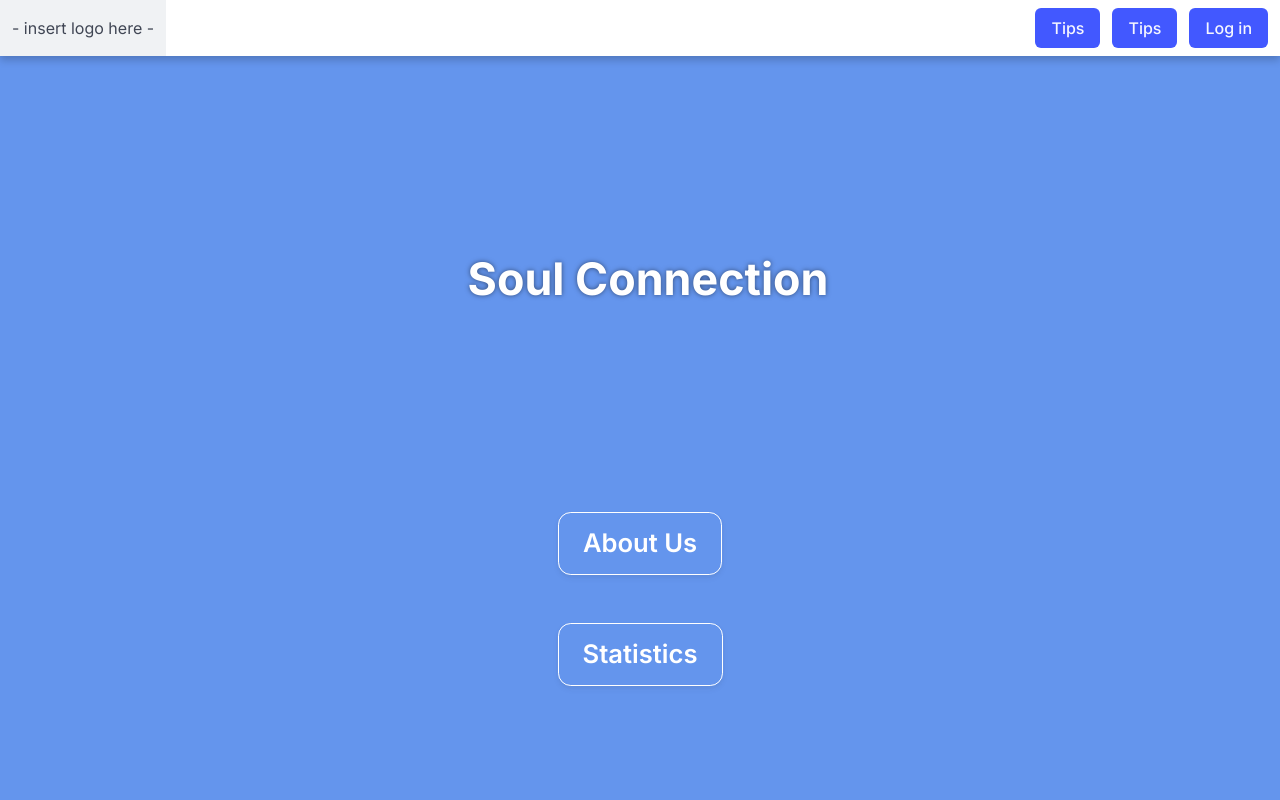
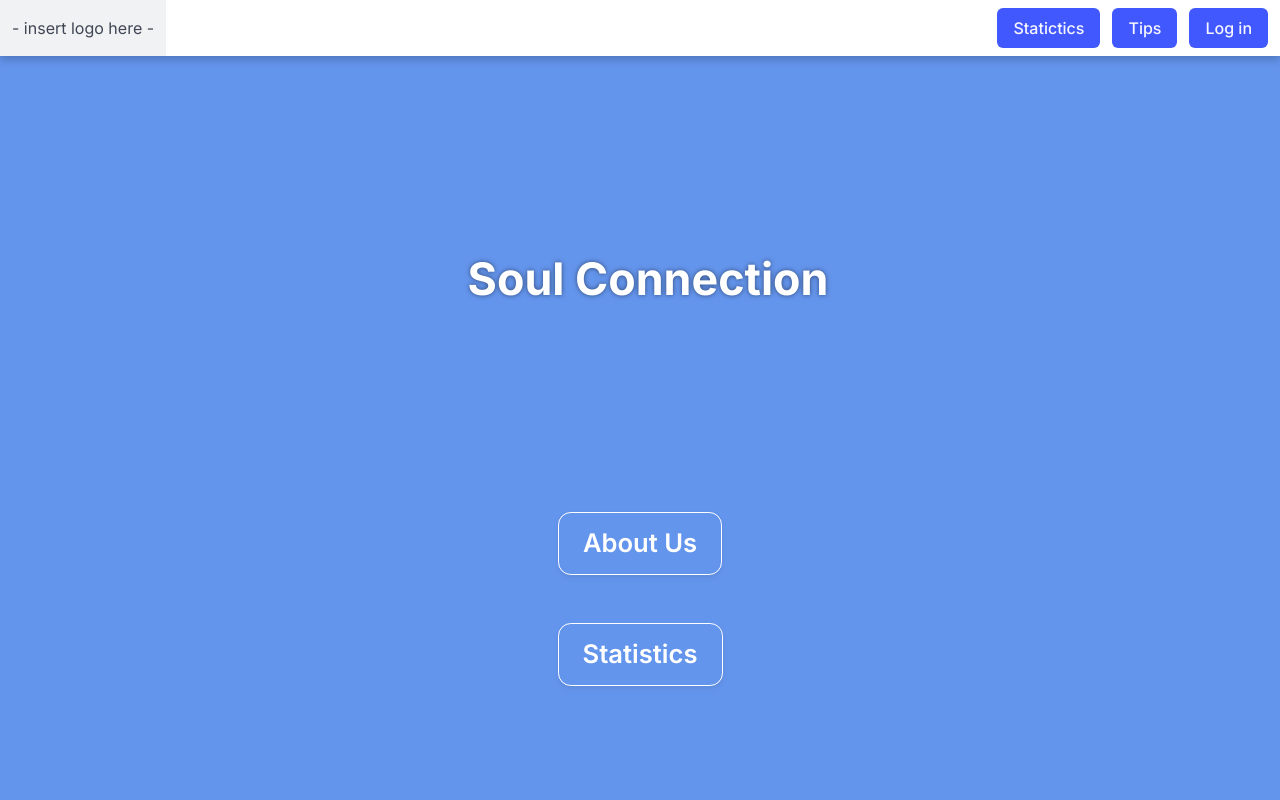
Before and after one commit to Dvaking/Piscine-Survivor, a Next.js app: page / in a window 1280 px wide. Shown: the top 800 px of the page. Built offline with nearby package versions, Linux system fonts and the light colour scheme.

Commit message:
[FIX] Name button

```diff
--- a/app/page.tsx
+++ b/app/page.tsx
@@ -34,7 +34,7 @@ export default function Home() {
           </div>
             <div className="navbar-end">
               <div className="navbar-item">
-                <a className="button is-link" onClick={handleStaticticsClick}>Tips</a>
+                <a className="button is-link" onClick={handleStaticticsClick}>Statictics</a>
                 <a className="button is-link" onClick={handleTipsClick}>Tips</a>
                 <a className="button is-link" onClick={handleLoginClick}>Log in</a>
               </div>
```
